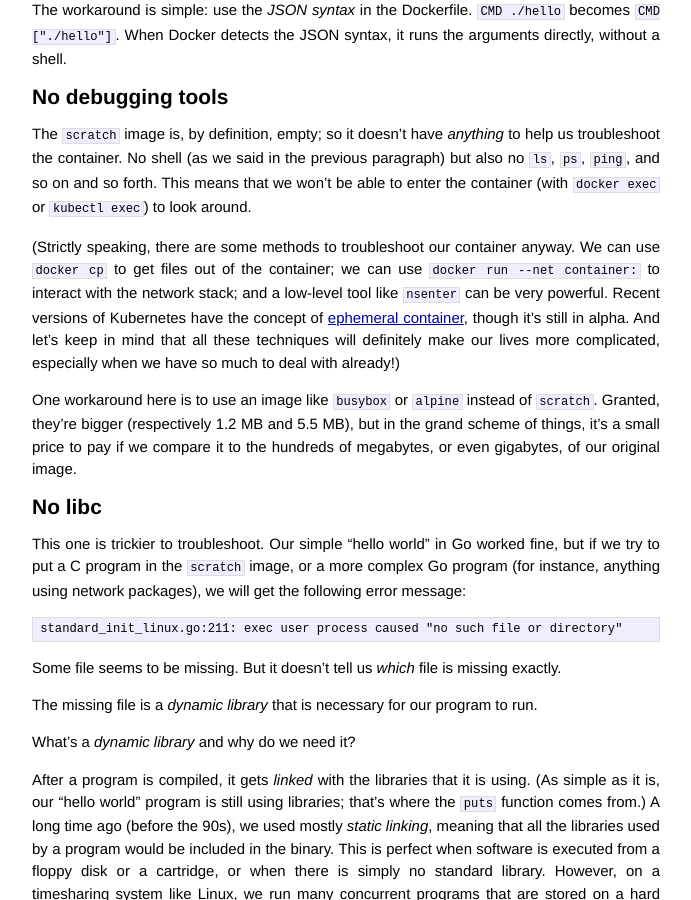
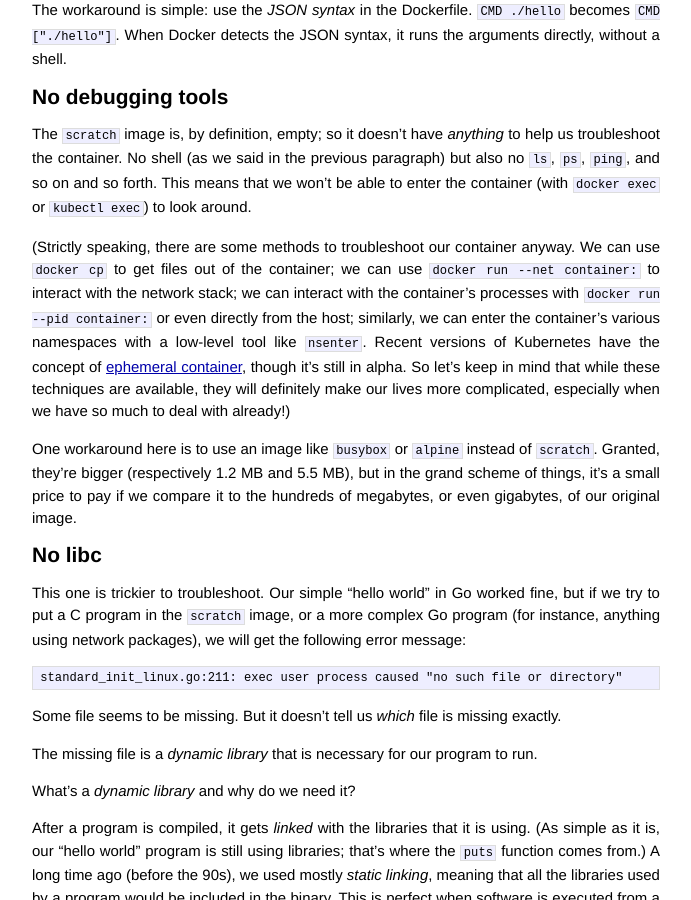
Before and after one commit to jpetazzo/jpetazzo.github.io, a Jekyll site: the page built from _posts/2020-02-01-quest-minimal-docker-images-part-1.markdown, in a window 1280 px wide and 900 px high, scrolled down 5128 px. Shown: the whole window, without its empty margins (294-985 px from the left). Built offline with Jekyll 4.4.1, drawn with Linux system fonts in a browser that asks for light colours; comment, search, counter and statistics services are not loaded.

Commit message:
Add reference to --pid:container (thanks Ferenc!)

```diff
--- a/_posts/2020-02-01-quest-minimal-docker-images-part-1.markdown
+++ b/_posts/2020-02-01-quest-minimal-docker-images-part-1.markdown
@@ -319,11 +319,15 @@ to look around.
 (Strictly speaking, there are some methods to troubleshoot
 our container anyway. We can use `docker cp` to get files out of the
 container; we can use `docker run --net container:` to interact with
-the network stack; and a low-level tool like `nsenter` can be very
-powerful. Recent versions of Kubernetes have the concept of [ephemeral container](
+the network stack; we can interact with the container's processes
+with `docker run --pid container:` or even directly from the host;
+similarly, we can enter the container's various namespaces with
+a low-level tool like `nsenter`.
+Recent versions of Kubernetes have the concept of [ephemeral container](
 https://kubernetes.io/docs/concepts/workloads/pods/ephemeral-containers/),
-though it's still in alpha. And let's keep in mind that all these
-techniques will definitely make our lives more complicated,
+though it's still in alpha. So let's keep in mind that while
+these techniques are available,
+they will definitely make our lives more complicated,
 especially when we have so much to deal with already!)
 
 One workaround here is to use an image like `busybox` or `alpine`
```
